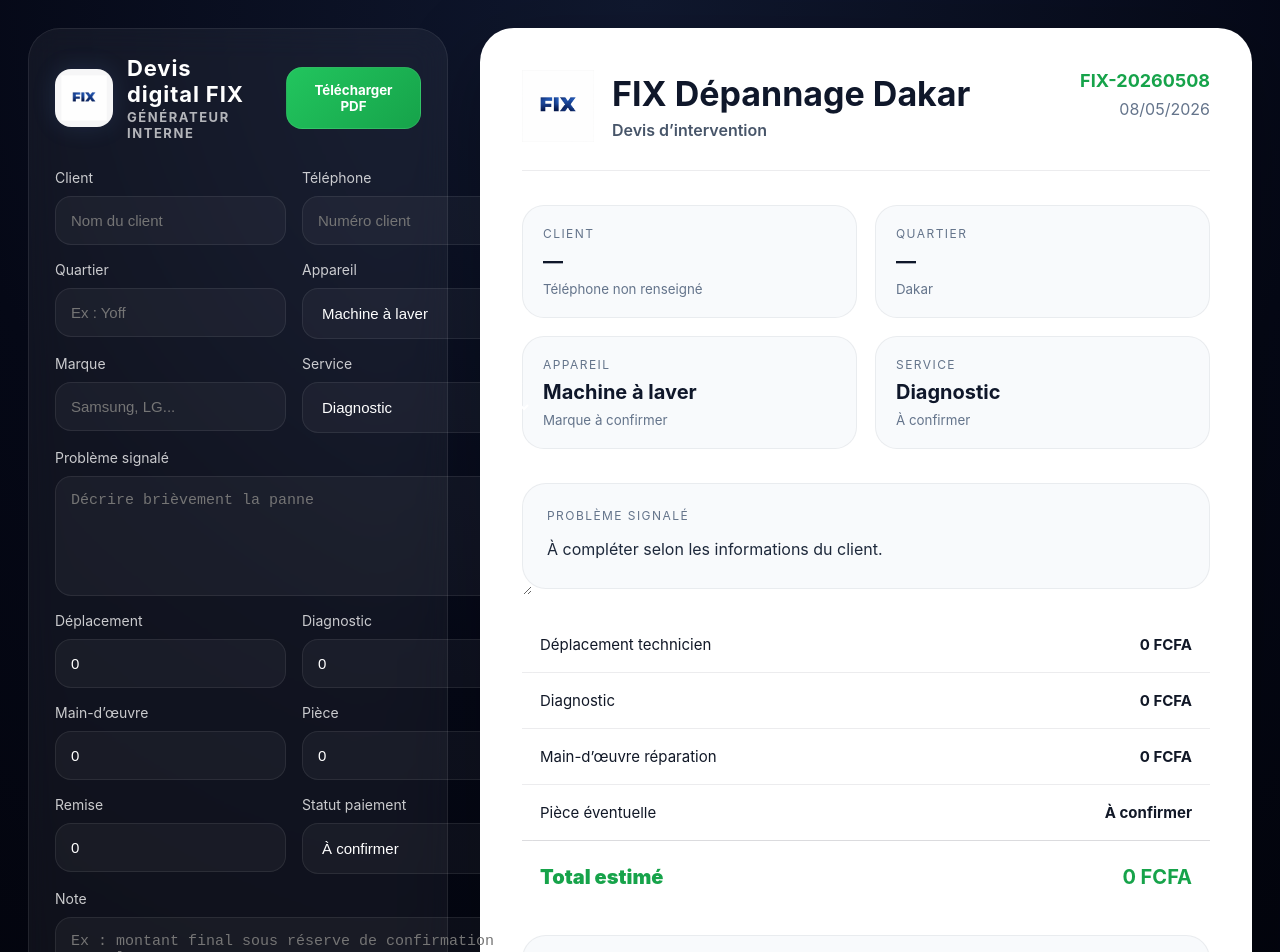
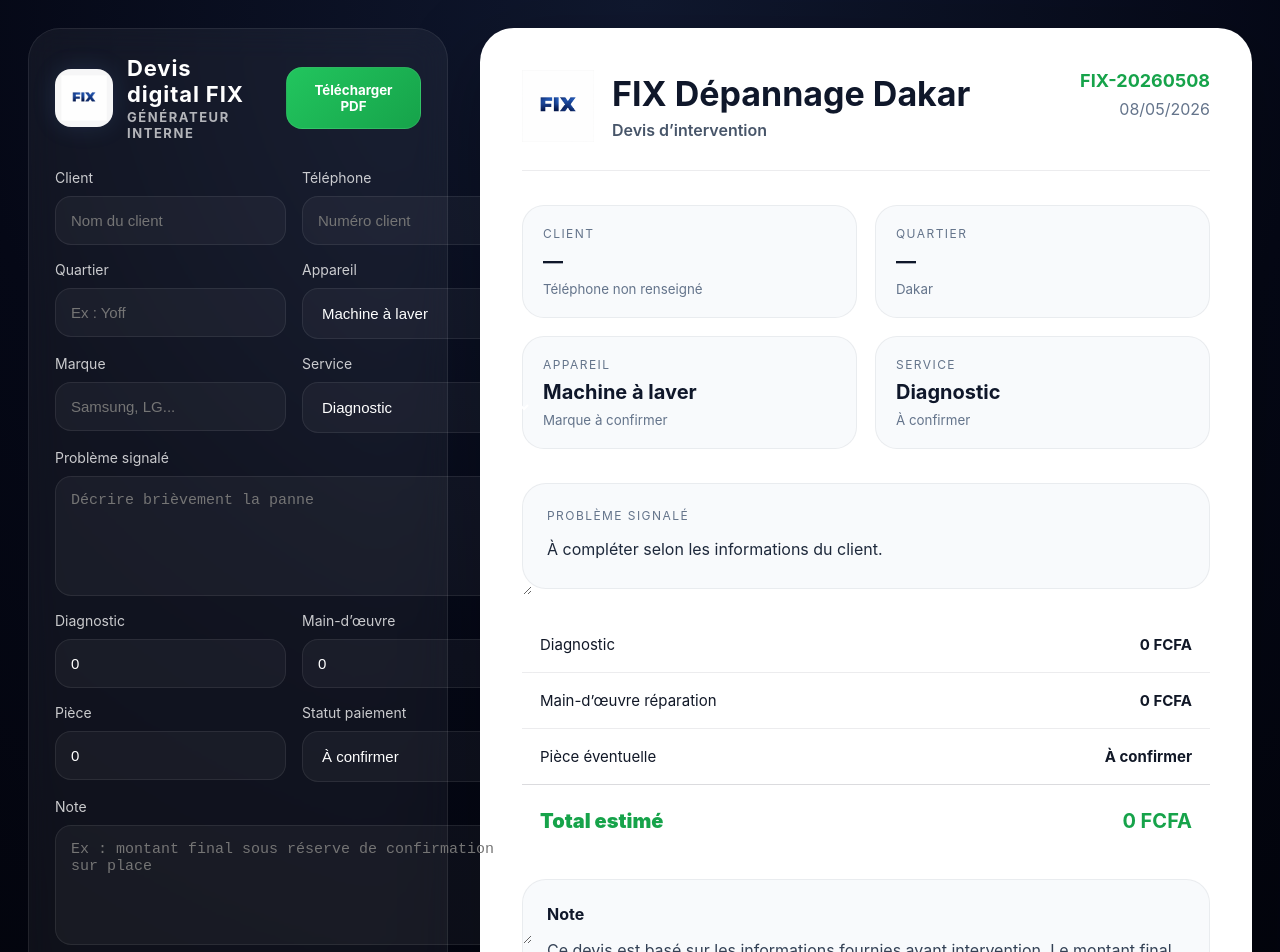
Before and after one commit to Djibsonx7/fix-dakar, a Next.js app: page /devis in a window 1280 px wide. Shown: the top 952 px of the page. Built offline with nearby package versions, Linux system fonts and the light colour scheme.

Commit message:
Simplify quote pricing fields

```diff
--- a/app/devis/page.tsx
+++ b/app/devis/page.tsx
@@ -7,7 +7,7 @@ const phone = '221788208080';
 const displayPhone = '+221 78 820 80 80';
 
 const appliances = ['Machine à laver', 'Micro-ondes', 'Frigo', 'Congélateur', 'Chauffe-eau', 'Autre appareil'];
-const services = ['Diagnostic', 'Déplacement + diagnostic', 'Réparation', 'Remplacement de pièce', 'Entretien', 'Autre service'];
+const services = ['Diagnostic', 'Réparation', 'Remplacement de pièce', 'Entretien', 'Autre service'];
 const paymentStatus = ['À confirmer', 'En attente', 'Acompte reçu', 'Payé'];
 
 function formatCurrency(value: string) {
@@ -27,11 +27,9 @@ export default function QuotePage() {
   const [brand, setBrand] = useState('');
   const [service, setService] = useState('Diagnostic');
   const [problem, setProblem] = useState('');
-  const [travel, setTravel] = useState('0');
   const [diagnostic, setDiagnostic] = useState('0');
   const [labor, setLabor] = useState('0');
   const [parts, setParts] = useState('0');
-  const [discount, setDiscount] = useState('0');
   const [status, setStatus] = useState('À confirmer');
   const [notes, setNotes] = useState('');
 
@@ -42,9 +40,9 @@ export default function QuotePage() {
   }, []);
 
   const total = useMemo(() => {
-    const sum = Number(travel || 0) + Number(diagnostic || 0) + Number(labor || 0) + Number(parts || 0) - Number(discount || 0);
+    const sum = Number(diagnostic || 0) + Number(labor || 0) + Number(parts || 0);
     return Math.max(0, Number.isFinite(sum) ? sum : 0);
-  }, [travel, diagnostic, labor, parts, discount]);
+  }, [diagnostic, labor, parts]);
 
   const whatsappText = `Bonjour, voici votre devis FIX Dakar ${quoteNumber} pour ${appliance}. Total estimé : ${formatCurrency(String(total))}. Merci de vérifier les détails avant confirmation.`;
 
@@ -56,7 +54,7 @@ export default function QuotePage() {
             <span className="logo-mark"><Image src="/assets/fix-logo.png" alt="FIX Dakar" width={56} height={56} priority /></span>
             <div className="brand-text"><strong>Devis digital FIX</strong><small>Générateur interne</small></div>
           </div>
-          <button className="primary" type="button" onClick={() => window.print()}>Télécharger PDF</button>
+          <button className="primary quote-download-button" type="button" onClick={() => window.print()}>Télécharger PDF</button>
         </div>
 
         <div className="quote-form-grid">
@@ -67,11 +65,9 @@ export default function QuotePage() {
           <label>Marque<input value={brand} onChange={(e) => setBrand(e.target.value)} placeholder="Samsung, LG..." /></label>
           <label>Service<select value={service} onChange={(e) => setService(e.target.value)}>{services.map((item) => <option key={item}>{item}</option>)}</select></label>
           <label className="wide-field">Problème signalé<textarea value={problem} onChange={(e) => setProblem(e.target.value)} placeholder="Décrire brièvement la panne" /></label>
-          <label>Déplacement<input type="number" value={travel} onChange={(e) => setTravel(e.target.value)} /></label>
           <label>Diagnostic<input type="number" value={diagnostic} onChange={(e) => setDiagnostic(e.target.value)} /></label>
           <label>Main-d’œuvre<input type="number" value={labor} onChange={(e) => setLabor(e.target.value)} /></label>
           <label>Pièce<input type="number" value={parts} onChange={(e) => setParts(e.target.value)} /></label>
-          <label>Remise<input type="number" value={discount} onChange={(e) => setDiscount(e.target.value)} /></label>
           <label>Statut paiement<select value={status} onChange={(e) => setStatus(e.target.value)}>{paymentStatus.map((item) => <option key={item}>{item}</option>)}</select></label>
           <label className="wide-field">Note<textarea value={notes} onChange={(e) => setNotes(e.target.value)} placeholder="Ex : montant final sous réserve de confirmation sur place" /></label>
         </div>
@@ -101,11 +97,9 @@ export default function QuotePage() {
 
         <table className="quote-table">
           <tbody>
-            <tr><td>Déplacement technicien</td><td>{formatCurrency(travel)}</td></tr>
             <tr><td>Diagnostic</td><td>{formatCurrency(diagnostic)}</td></tr>
             <tr><td>Main-d’œuvre réparation</td><td>{formatCurrency(labor)}</td></tr>
             <tr><td>Pièce éventuelle</td><td>{Number(parts || 0) > 0 ? formatCurrency(parts) : 'À confirmer'}</td></tr>
-            {Number(discount || 0) > 0 && <tr><td>Remise</td><td>- {formatCurrency(discount)}</td></tr>}
           </tbody>
           <tfoot><tr><td>Total estimé</td><td>{formatCurrency(String(total))}</td></tr></tfoot>
         </table>
```
